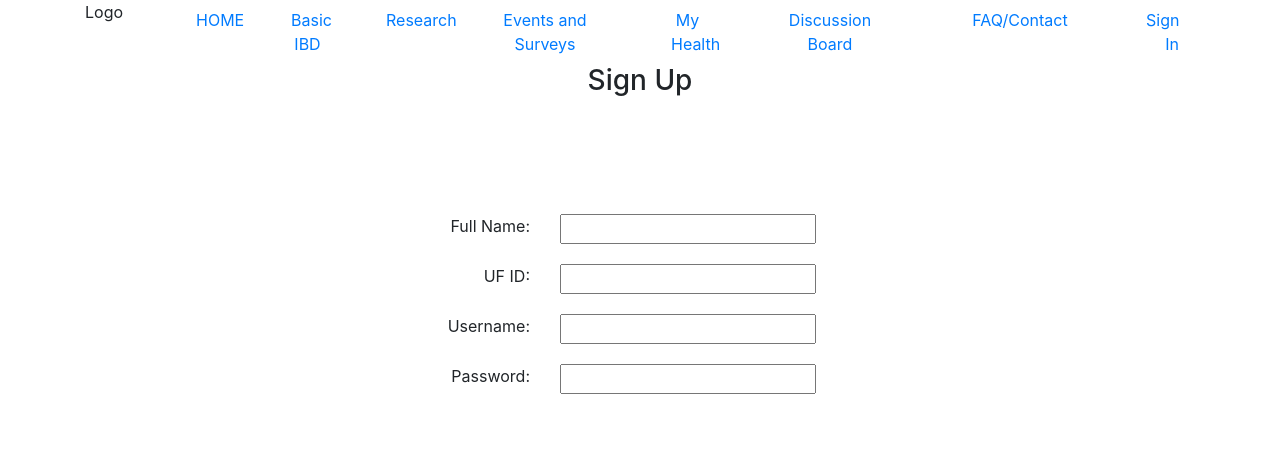
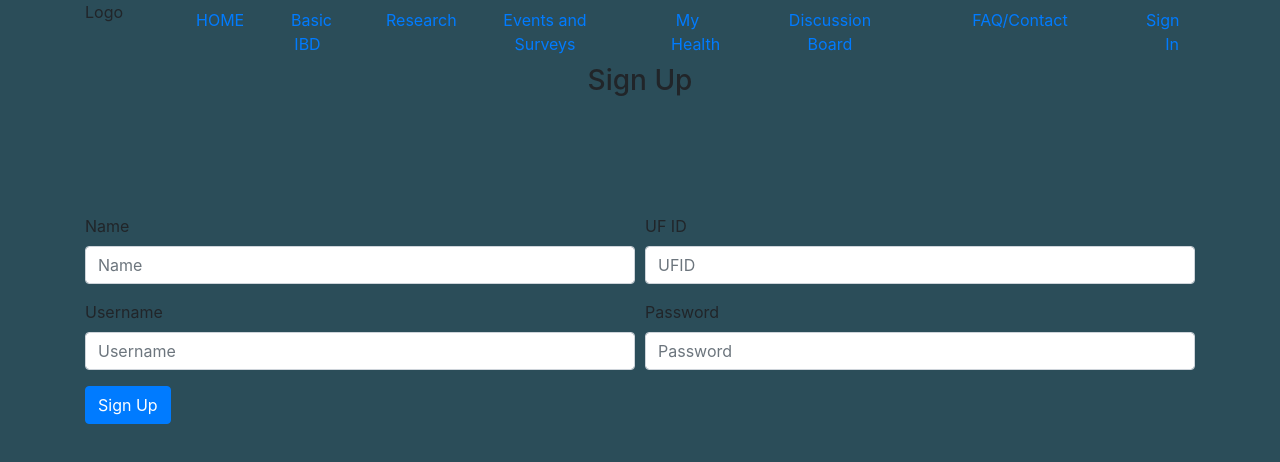
Before and after one commit to vidatonkova/ZimmermanWeb, a React (Create React App) app in the folder client/: page /Sign_Up in a window 1280 px wide. Shown: the top 462 px of the page. Built offline with nearby package versions, Linux system fonts and the light colour scheme.

Commit message:
Forms and Changed Color

```diff
--- a/client/src/views/Format.css
+++ b/client/src/views/Format.css
@@ -13,3 +13,7 @@
 .picture-row{
     height: 20%;
 }
+
+body {
+    background: #2B4D59;
+}
--- a/client/src/views/SignIn.js
+++ b/client/src/views/SignIn.js
@@ -2,7 +2,6 @@ import React from 'react';
 import { Link } from 'react-router-dom';
 import 'bootstrap/dist/css/bootstrap.min.css';
 import './Format.css';
-
 
 const SignIn = () => {
         return (
@@ -12,26 +11,19 @@ const SignIn = () => {
                     <h3>Sign In</h3>
                 </div>
             </div>
-            <div class="row entry-row">
-                <div class="col-sm-5 text-right">
-                    Username:
+            <form>
+                <div class="form-row">
+                    <div class="form-group col-md-6">
+                        <label for="inputUsername4">Username</label>
+                        <input type="username" class="form-control" id="inputUsername4" placeholder="Username"/>
+                    </div>
+                    <div class="form-group col-md-6">
+                        <label for="inputPassword4">Password</label>
+                        <input type="password" class="form-control" id="inputPassword4" placeholder="Password"/>
+                    </div>
                 </div>
-                <div class="col-sm-7 test-left">
-                    <form>
-                        <input type="text" name="username"></input>
-                    </form>
-                </div>
-            </div>
-            <div class="row entry-row">
-            <div class="col-sm-5 text-right">
-                    <p>Password:</p>
-                </div>
-                <div class="col-sm-7 text-left">
-                    <form>
-                        <input type="password" name="password"></input>
-                    </form>
-                </div>
-            </div>
+                <button type="submit" class="btn btn-primary">Sign in</button>
+            </form>
             <div class="row entry-row">
                 <div class="col-sm-6 text-right">
                     <p>Dont have an account?</p>
--- a/client/src/views/SignUp.js
+++ b/client/src/views/SignUp.js
@@ -11,50 +11,29 @@ const SignUp = () => {
                     <h3>Sign Up</h3>
                 </div>
             </div>
-
-            <div class="row entry-row">
-                <div class="col-sm-5 text-right">
-                    Full Name:
+            <form>
+                <div class="form-row">
+                    <div class="form-group col-md-6">
+                        <label for="inputName4">Name</label>
+                        <input type="newName" class="form-control" id="inputName4" placeholder="Name"/>
                     </div>
-                <div class="col-sm-7 test-left">
-                    <form>
-                        <input type="text" name="newName"></input>
-                    </form>
+                    <div class="form-group col-md-6">
+                        <label for="inputUFID4">UF ID</label>
+                        <input type="newUFID" class="form-control" id="inputUFID4" placeholder="UFID"/>
                     </div>
                 </div>
-
-            <div class="row entry-row">
-                <div class="col-sm-5 text-right">
-                    UF ID:
+                <div class="form-row">
+                    <div class="form-group col-md-6">
+                        <label for="inputUsername4">Username</label>
+                        <input type="newUsername" class="form-control" id="inputUsername4" placeholder="Username"/>
                     </div>
-                <div class="col-sm-7 test-left">
-                    <form>
-                        <input type="text" name="newUFID"></input>
-                    </form>
+                    <div class="form-group col-md-6">
+                        <label for="inputPassword4">Password</label>
+                        <input type="newPassword" class="form-control" id="inputPassword4" placeholder="Password"/>
                     </div>
                 </div>
-
-            <div class="row entry-row">
-                <div class="col-sm-5 text-right">
-                    Username:
-                </div>
-                <div class="col-sm-7 test-left">
-                    <form>
-                        <input type="text" name="newUsername"></input>
+                <button type="submit" class="btn btn-primary">Sign Up</button>
             </form>
-                </div>
-            </div>
-
-            <div class="row entry-row">
-            <div class="col-sm-5 text-right">
-                    <p>Password:</p>
-                </div>
-                <div class="col-sm-7 text-left">
-                    <form>
-                        <input type="password" name="newPassword"></input>
-                    </form>
-                </div>
-            </div>
         </div>
     );
 };
```
Lines whose indentation alone changed are shown as unchanged.
